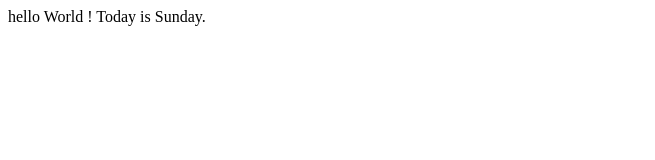
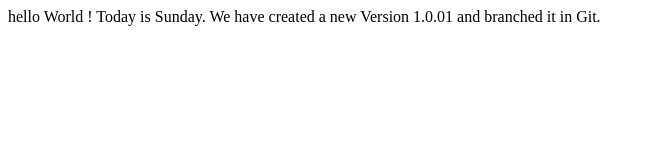
Before and after one commit to ravi-subramaniam/firstProject, a plain HTML site: page index.html in a window 1280 px wide. Shown: the whole page, without its empty margins (0-655 px from the left). Drawn offline with Linux system fonts and the light colour scheme.

Commit message:
Pushing to Branch

```diff
--- a/index.html
+++ b/index.html
@@ -4,5 +4,6 @@
 <body>
 	hello World !
 	Today is Sunday.
+	We have created a new Version 1.0.01 and branched it in Git.
 </body>
 </html>
```
